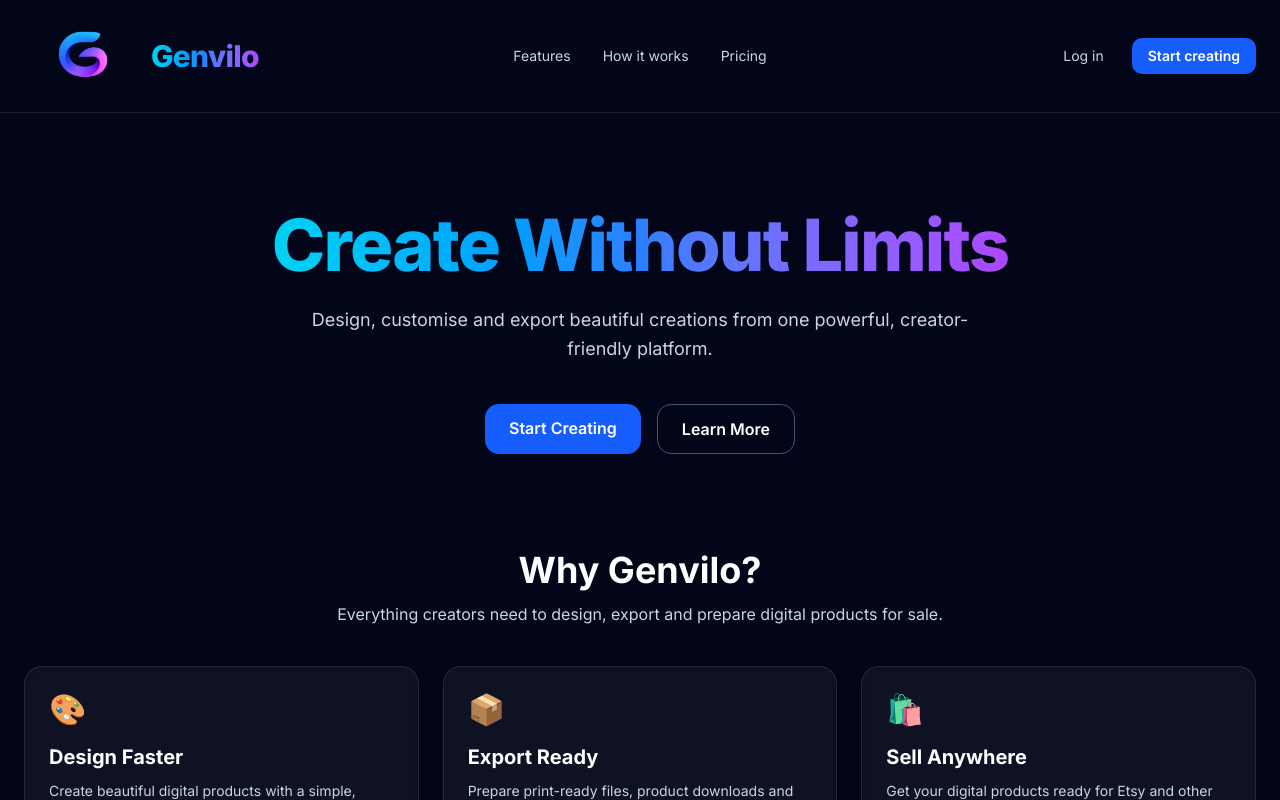
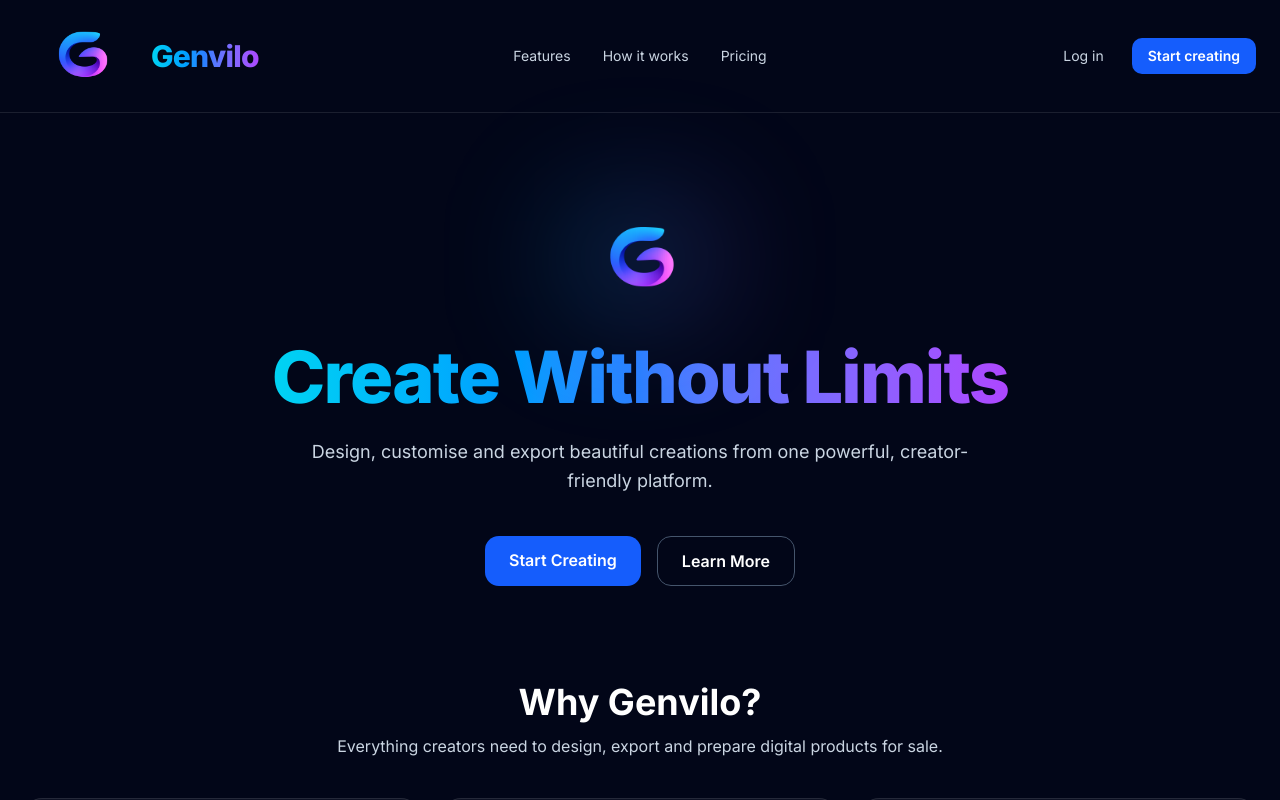
Before and after one commit to Stewey95/yourdesign, a Next.js app: page / in a window 1280 px wide. Shown: the top 800 px of the page. Built offline with nearby package versions, Linux system fonts and the light colour scheme; a web font is replaced by a local one.

Commit message:
Polish homepage hero with branded icon

```diff
--- a/app/page.tsx
+++ b/app/page.tsx
@@ -1,5 +1,6 @@
 "use client";
 
+import Image from "next/image";
 import { useEffect } from "react";
 import Navbar from "../components/ui/Navbar";
 import FeatureCard from "../components/FeatureCard";
@@ -15,9 +16,22 @@ export default function Home() {
       <Navbar />
 
       <section className="mx-auto flex max-w-7xl flex-col items-center px-6 py-24 text-center">
-        <h1 className="mb-6 bg-gradient-to-r from-cyan-400 via-blue-500 to-purple-500 bg-clip-text text-5xl font-extrabold tracking-tight text-transparent md:text-7xl">
-          Create Without Limits
-        </h1>
+  <div className="relative mb-8">
+    <div className="absolute inset-0 rounded-full bg-gradient-to-r from-cyan-400/30 via-blue-500/30 to-purple-500/30 blur-3xl" />
+
+    <Image
+      src="/brand/genvilo-icon-master.png"
+      alt="Genvilo"
+      width={1536}
+      height={1024}
+      priority
+      className="relative h-auto w-[120px] object-contain sm:w-[150px]"
+    />
+  </div>
+
+  <h1 className="mb-6 bg-gradient-to-r from-cyan-400 via-blue-500 to-purple-500 bg-clip-text text-5xl font-extrabold tracking-tight text-transparent md:text-7xl">
+    Create Without Limits
+  </h1>
 
         <p className="mb-10 max-w-2xl text-lg leading-relaxed text-slate-300">
           Design, customise and export beautiful creations from one powerful,
```
